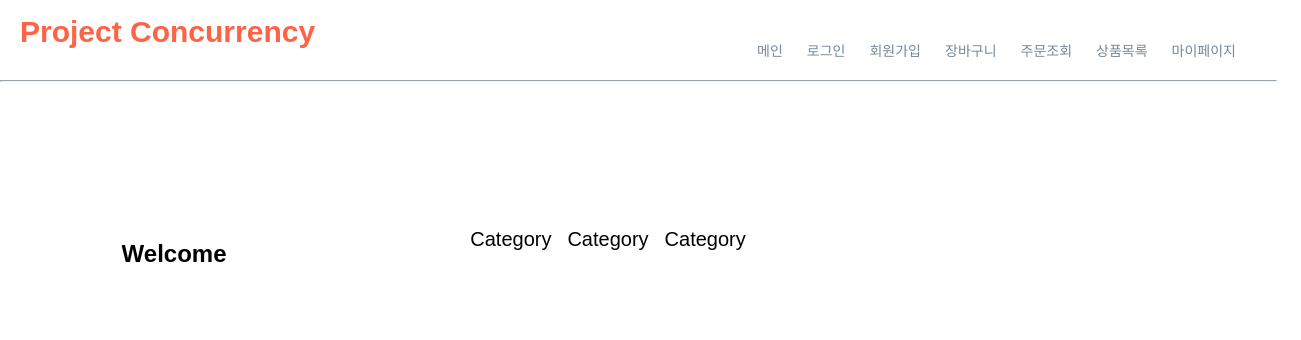
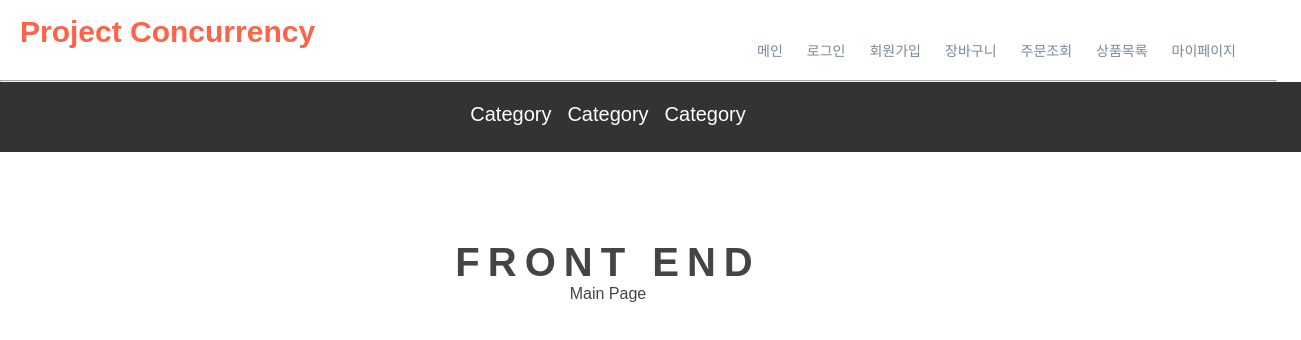
Before and after one commit to SecurityFreedom/ConcurrencyProcessing, a React (Create React App) app in the folder front/: page / in a window 1280 px wide. Shown: the top 340 px of the page, 1301 px wide, since content can reach past the window. Built offline with nearby package versions, Linux system fonts and the light colour scheme.

Commit message:
login page + axios

```diff
--- a/front/src/App.js
+++ b/front/src/App.js
@@ -4,7 +4,7 @@ import { BrowserRouter, Route, Switch, Link } from "react-router-dom";
 import axios from "axios";
 import Header from './components/header/Header.jsx';
 import SubHeader from './components/subheader/SubHeader.jsx';
-import MainPage from "./components/mainpage/MainPage";
+import MainPage from "./components/mainpage/MainPage.jsx";
 import ItemPage from "./components/itempage/ItemPage";
 import MyPage from "./components/mypage/MyPage";
 import LoginPage from "./components/login/LoginPage.jsx";
--- a/front/src/components/header/Header.jsx
+++ b/front/src/components/header/Header.jsx
@@ -1,6 +1,7 @@
 import React from 'react';
 import { BrowserRouter, Route, Switch, Link } from "react-router-dom";
 import "./header.scss";
+
 import { FontAwesomeIcon } from '@fortawesome/react-fontawesome';
 import {faTruckLoading, faJedi, faShoppingCart } from '@fortawesome/free-solid-svg-icons';
 
--- a/front/src/components/login/LoginPage.jsx
+++ b/front/src/components/login/LoginPage.jsx
@@ -1,8 +1,35 @@
 import React, {useState} from 'react';
 import "./loginpage.scss";
+import axios from "axios";
 const LoginPage = () => {
+    const [id, setId] = useState("");
+    const [password, setPassword] = useState("");
+    const onSubmit = e => {
+        console.log(password);
+        e.preventDefault();
+        axios.post("http://localhost:8080/login",{
+            id:id,
+            password:password,
+        })
+            .then(function(response){
+                if(response.data=="ok") {
+                    alert("success");
+                }
+            })
+            .catch(function(error){
+                console.log("fail");
+                alert("fail");
+            });
 
+    };
+    const onChangeId = e => {
+        setId(e.target.value);
+        console.log(e.target.value);
+    };
 
+    const onChangePassword = e => {
+        setPassword(e.target.value);
+    };
     return (
         <div className="login">
                 <h2>Log-in</h2>
@@ -13,11 +40,11 @@ const LoginPage = () => {
                 </div>
             <div className="login_id">
                 <h4>ID</h4>
-                <input type="id" name="" id="" placeholder="id"/>
+                <input type="id" name="" id="" value={id} onChange={onChangeId} placeholder="id"/>
             </div>
             <div className="login_pw">
                 <h4>Password</h4>
-                <input type="password" name="" id="" placeholder="Password"/>
+                <input type="password" name="" id="" value={password} onChange={onChangePassword} placeholder="Password"/>
             </div>
             <div className="login_etc">
                 <div className="checkbox">
@@ -28,7 +55,7 @@ const LoginPage = () => {
                 </div>
             </div>
             <div className="submit">
-                <input type="submit" value="submit"/>
+                <button onClick={onSubmit}>Login</button>
             </div>
         </div>
     );
--- a/front/src/components/mainpage/MainPage.jsx
+++ b/front/src/components/mainpage/MainPage.jsx
@@ -1,8 +1,14 @@
 import React, {useState} from 'react';
 import "./mainpage.scss";
 const MainPage = () => {
+
+
     return (
-                <h1>Welcome</h1>
+        <div className="title">
+            <h1 className="front">FRONT END</h1>
+            <p className="main">Main Page</p>
+
+        </div>
     );
 };
 
--- a/front/src/components/mainpage/mainpage.scss
+++ b/front/src/components/mainpage/mainpage.scss
@@ -1,3 +1,14 @@
-h1{
-  overflow-x:hidden
+.title{
+  text-align: center;
 }
+.front{
+  font-size:40px;
+  color:#444;
+  letter-spacing: 0.2em;
+  margin-botton:0;
+}
+.main{
+  margin-top:0;
+  margin-bottom:30px;
+  color:#444;
+}
--- a/front/src/components/register/RegisterPage.jsx
+++ b/front/src/components/register/RegisterPage.jsx
@@ -1,5 +1,6 @@
 import React, {useState} from 'react';
 import "./registerpage.scss";
+import MainPage from "../mainpage/MainPage.jsx";
 import axios from 'axios';
 
 const RegisterPage = () => {
@@ -10,22 +11,30 @@ const RegisterPage = () => {
     const [email, setEmail] = useState("");
     const [passwordError, setPasswordError] = useState(false);
     const onSubmit = e => {
+        console.log(password);
         e.preventDefault();
         if (password !== passwordCheck) {
             console.log("패스워드/패스워드 체크 불일치");
             return setPasswordError(true);
         }
-        axios.post("localhost:8080/register",{
+        axios.post("http://localhost:8080/register",{
             name:name,
             id:id,
             password:password,
             email:email,
         })
             .then(function(response){
-                console.log("success");
+               if(response.data=="OK"){
+                   alert("회원가입이 성공하였습니다.");
+                   return MainPage;
+               }
+               else{
+                   alert("실패하였습니다");
+               }
             })
             .catch(function(error){
                 console.log("fail");
+                alert("잠시 후 다시 시도해주세요");
             });
 
     };
--- a/front/src/components/subheader/subheader.scss
+++ b/front/src/components/subheader/subheader.scss
@@ -1,16 +1,18 @@
 
 
 .header1 {
+    overflow:hidden;
+    background:#333;
     color: black;
     font-size: 13px;
-    width: 100%;
-    height: 100px;
+    width: 107%;
+    height: 70px;
     color:#999;
 
 }
 .tag{
     text-decoration: none;
-    color: inherit;
+    color: white;
 }
 .tag2{
     text-decoration: none;
@@ -29,6 +31,7 @@
     text-align:center;
     line-height: 1;
     padding: 0 0.8em;
+    padding-bottom: 220px;
 }
 
 .menu-item{
```
Also changed, not shown: 1 other file (tests, documents, lock files or other folders).
